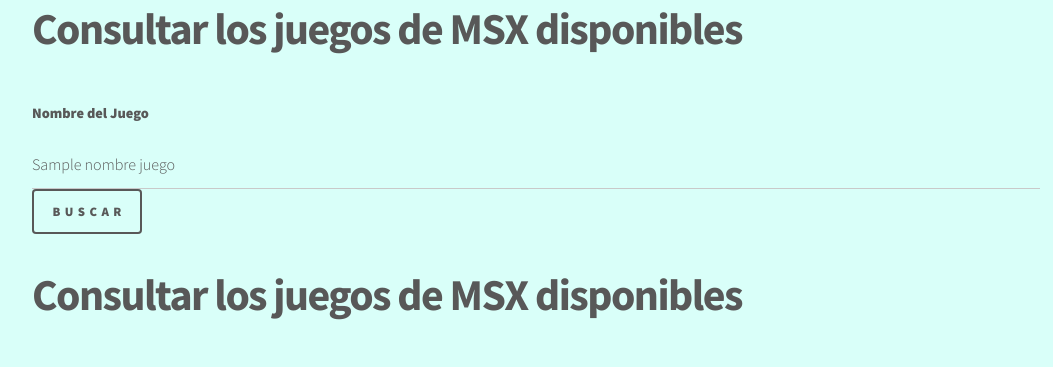
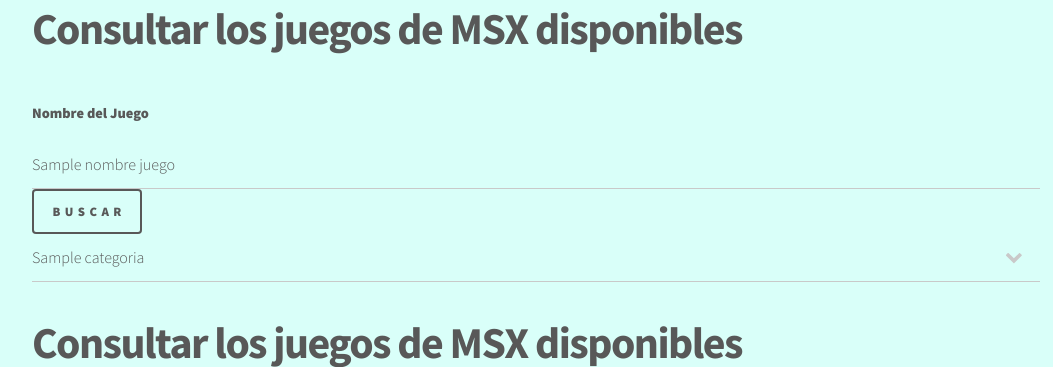
Before and after one commit to FranJaviMN/pagina-msx, a Flask app: template templates/juegos.html in a window 1280 px wide. Shown: the top 367 px of the page, without its empty margins (104-1157 px from the left). Run offline with Flask 2, Linux system fonts and the light colour scheme; the template is opened without the code that fills it: most values are stand-ins (such as "Sample title", 1, 10 or a date in 2020).

Commit message:
Añadida las mejores sobre el menu desplegable en la pagina /juegos.

```diff
--- a/MSX.json
+++ b/MSX.json
@@ -275,7 +275,7 @@
       "sistema": "MSX",
       "distribuidor": "Square Co., Ltd.",
       "desarrollador": "Square Co., Ltd.",
-      "categoria": "Shooter,",
+      "categoria": "Shooter",
       "año": 1987
     },
     {
--- a/app.py
+++ b/app.py
@@ -1,6 +1,6 @@
 from flask import Flask, abort, render_template, request
 import json
-import os
+#import os
 app=Flask(__name__)
 
 with open("MSX.json") as fichero:
@@ -13,22 +13,28 @@
 @app.route('/juegos', methods=["GET", "POST"])
 def juegos():
     if request.method == "GET":
-        return render_template('juegos.html')
+        lista_categoria=[]
+        for juegos in datos:
+            lista_categoria.append(juegos["categoria"])
+        return render_template('juegos.html', lista_categoria=set(lista_categoria))
     else:
         nombre_juego=request.form.get("nombre")
+        categoria=request.form.get("categorias")
         lista_nombres=[]
         lista_desarrolladores=[]
         lista_ids=[]
+        lista_categoria=[]
         for juegos in datos:
-            if nombre_juego == "":
+            lista_categoria.append(juegos["categoria"])
+            if nombre_juego == "" and str(juegos["categoria"]) == categoria:
                 lista_desarrolladores.append(juegos["desarrollador"])
                 lista_nombres.append(juegos["nombre"])
                 lista_ids.append(juegos["id"])
-            elif str(juegos["nombre"]).startswith(nombre_juego):
+            elif str(juegos["nombre"]).startswith(nombre_juego) and str(juegos["categoria"]) == categoria:
                 lista_desarrolladores.append(juegos["desarrollador"])
                 lista_nombres.append(juegos["nombre"])
                 lista_ids.append(juegos["id"])
-        return render_template("juegos.html", nombre_juego=nombre_juego, lista_nombres=lista_nombres, lista_desarrolladores=lista_desarrolladores, lista_ids=lista_ids)
+        return render_template("juegos.html", nombre_juego=nombre_juego, lista_nombres=lista_nombres, lista_desarrolladores=lista_desarrolladores, lista_ids=lista_ids, lista_categoria=set(lista_categoria))
 
 
 @app.route('/juego/<int:identificador>')
@@ -41,7 +47,7 @@
 
 
 
-port=os.environ["PORT"]
-app.run('0.0.0.0', int(port), debug=False)
+#port=os.environ["PORT"]
+#app.run('0.0.0.0', int(port), debug=False)
 
-#app.run('0.0.0.0', debug=True)
+app.run('0.0.0.0', debug=True)
--- a/templates/juegos.html
+++ b/templates/juegos.html
@@ -7,8 +7,25 @@
             <h1>Consultar los juegos de MSX disponibles</h1>
             <form method="POST" action="/juegos ">
                 <label>Nombre del Juego</label>
-                <input type="text" name="nombre" placeholder="Nombre Juego" value="{{nombre_juego}}"/>
+                <input type="text" name="nombre" placeholder="Nombre Juego" value="{{nombre_juego}}" />
                 <input type="submit" value="Buscar" />
+                <select name="categorias">
+
+                    {% for categoria in lista_categoria -%}
+
+                    {% if categoria == categorias -%}
+
+                        <option value="{{categoria}}" selected="selected">{{categoria}}</option>
+
+                    {% else -%}
+
+                        <option value="{{categoria}}">{{categoria}}</option>
+
+
+                    {% endif -%}
+                    {% endfor -%}
+
+                </select>
             </form>
 
             {% if lista_nombres -%}
```
Also changed, not shown: README.md.
